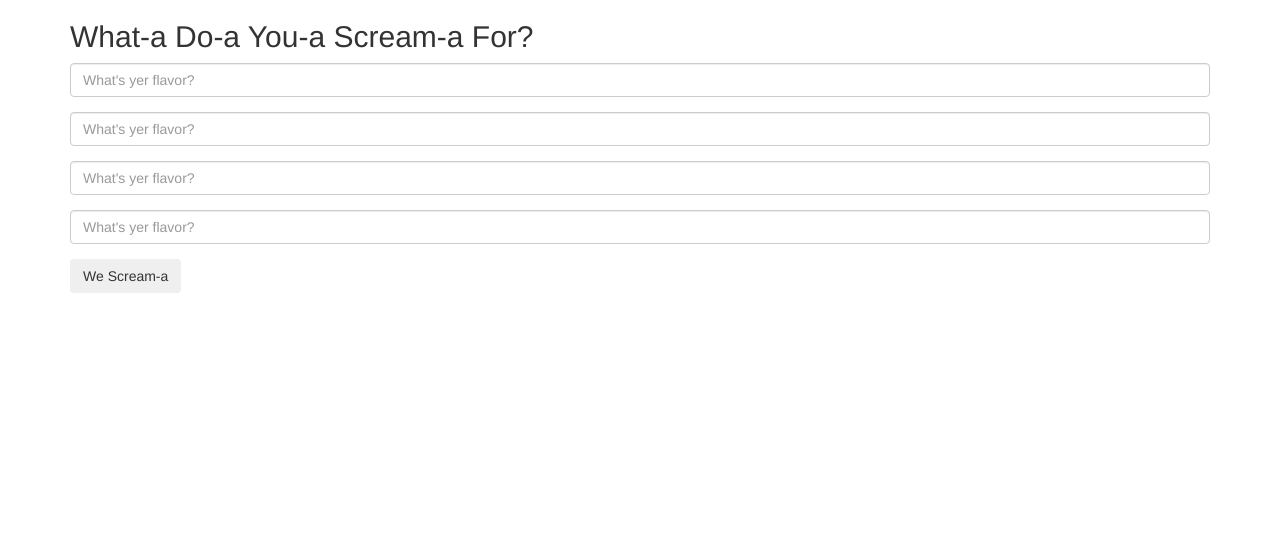
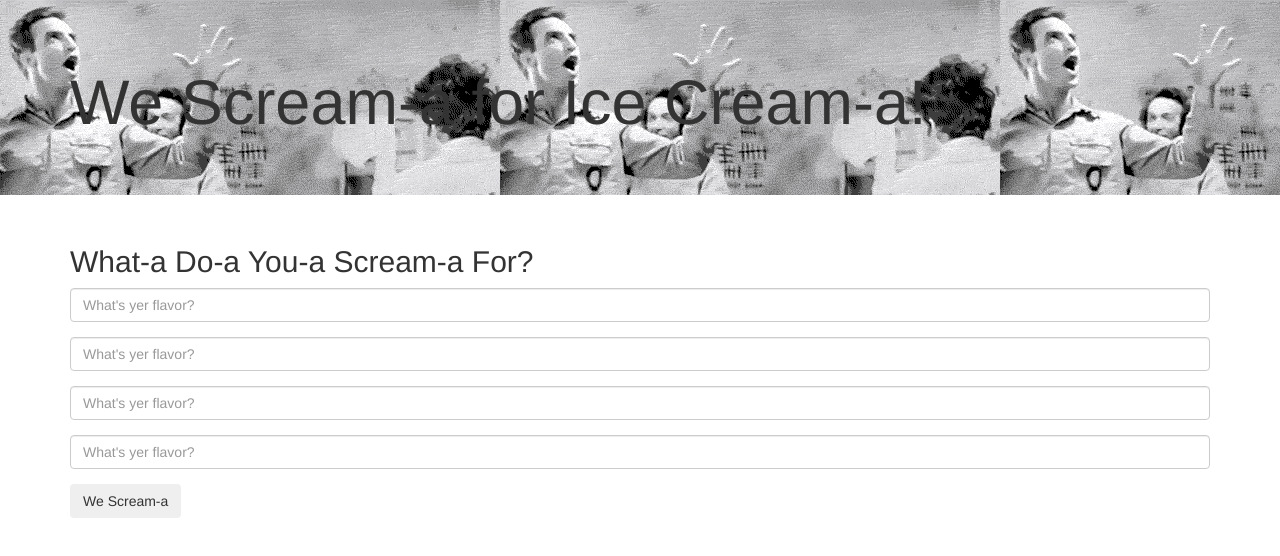
Before and after one commit to JonToler/iScream, a plain HTML site: page index.html in a window 1280 px wide. Drawn offline with Linux system fonts and the light colour scheme.

Commit message:
add a tribute to jim jarmusch

```diff
--- a/css/styles.css
+++ b/css/styles.css
@@ -0,0 +1,6 @@
+.jumbotron {
+  background-image: url("../img/iscreama.gif");
+}
+.widerapper > img {
+  height: 100%;
+}
--- a/index.html
+++ b/index.html
@@ -11,6 +11,11 @@
     <title>Fifty-One Licks</title>
   </head>
   <body>
+    <div class="jumbotron">
+      <div class="container">
+        <h1>We Scream-a for Ice Cream-a!</h1>
+      </div>
+    </div>
     <div class="container">
       <div class="flavors">
         <form id="youScream">
```
